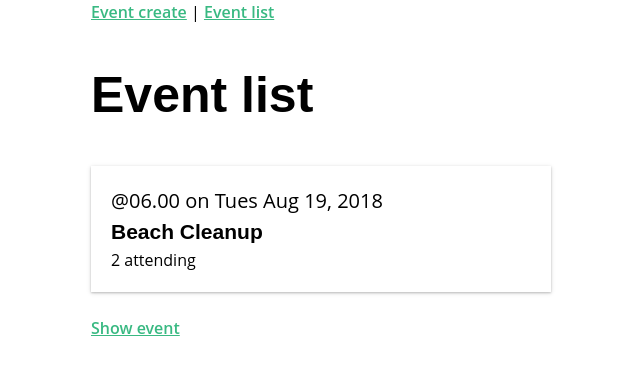
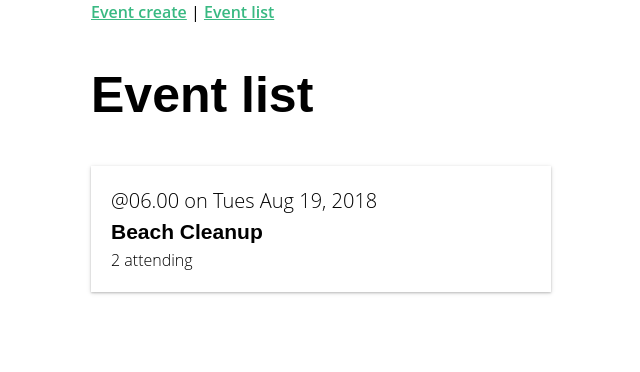
Before and after one commit to paulina-ani/vue-real-world, a Vue app: page / in a window 1280 px wide. Shown: the top 372 px of the page, without its empty margins (319-959 px from the left). Built offline with nearby package versions, Linux system fonts and the light colour scheme.

Commit message:
router-link moved to EventCard.vue

```diff
--- a/src/components/EventCard.vue
+++ b/src/components/EventCard.vue
@@ -1,9 +1,11 @@
 <template>
-    <div class="event-card -shadow">
-        <span class="eyebrow"> @{{ event.time }} on {{ event.date }}</span>
-        <h4 class="title">{{ event.title }}</h4>
-        <span>{{ event.attendees.length}} attending</span>
-    </div>
+    <router-link class="event-link" :to="{ name: 'event-show', params: { id: '1'} }">
+        <div class="event-card -shadow">
+            <span class="eyebrow"> @{{ event.time }} on {{ event.date }}</span>
+            <h4 class="title">{{ event.title }}</h4>
+            <span>{{ event.attendees.length}} attending</span>
+        </div>
+    </router-link>
 </template>
 
 <script>
--- a/src/views/EventList.vue
+++ b/src/views/EventList.vue
@@ -2,7 +2,6 @@
     <div>
         <h1>Event list</h1>
         <EventCard></EventCard>
-        <router-link :to="{ name: 'event-show', params: { id: '1'} }">Show event</router-link>
     </div>
 </template>
 
```
